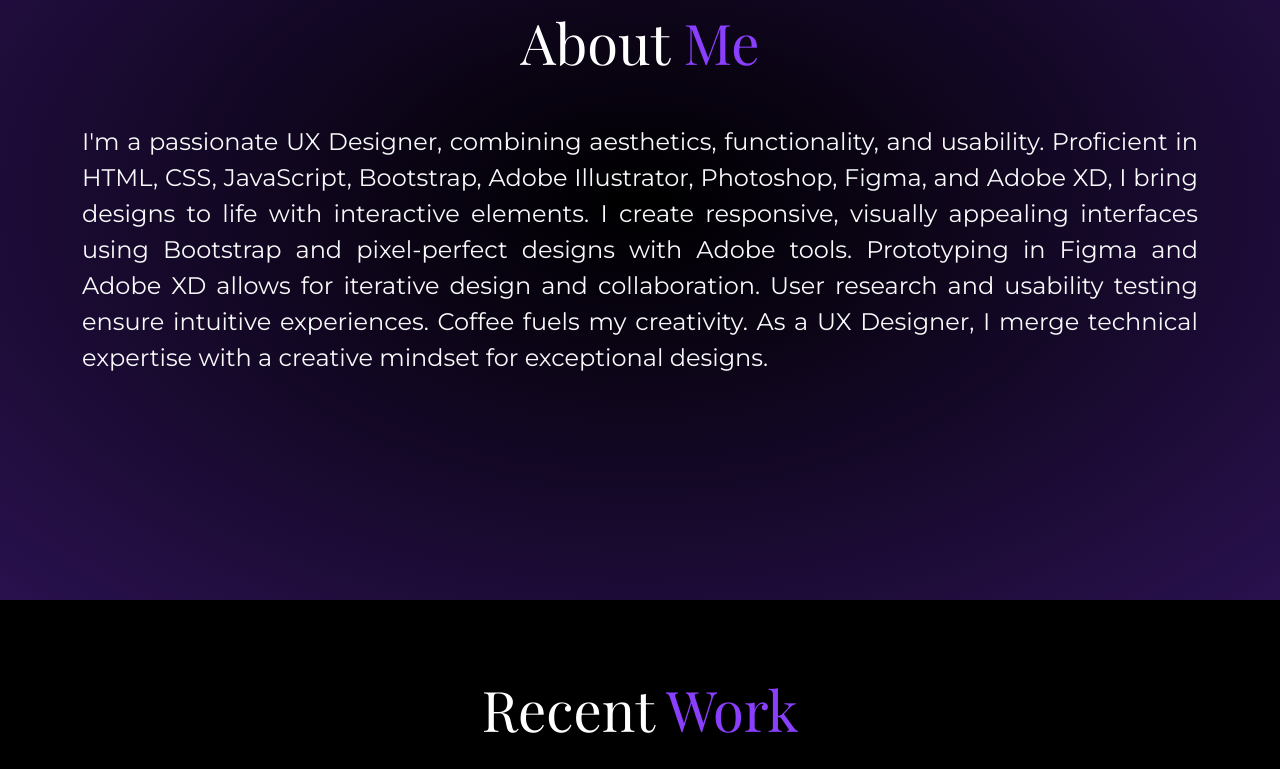
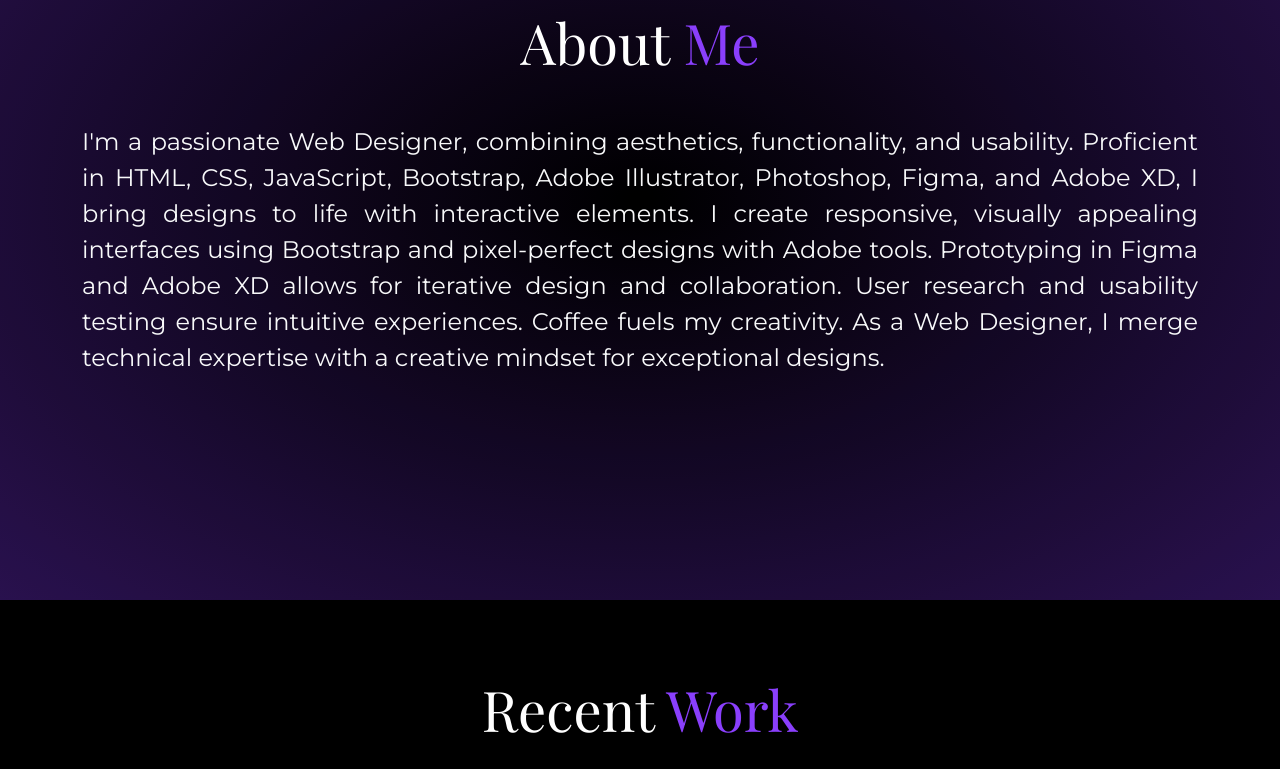
Before and after one commit to shivpatelsp/portfolio, a plain HTML site: page index.html in a window 1280 px wide. Shown: the part 1000-1769 px from the top of the page. Drawn offline with nearby package versions, Linux system fonts and the light colour scheme.

Commit message:
Update index.html

```diff
--- a/index.html
+++ b/index.html
@@ -127,7 +127,7 @@
       <div class="row">
         <div class="col-md-12">
           <p class="para-1 text-light fs-4">
-            I'm a passionate UX Designer, combining aesthetics, functionality,
+            I'm a passionate Web Designer, combining aesthetics, functionality,
             and usability. Proficient in HTML, CSS, JavaScript, Bootstrap,
             Adobe Illustrator, Photoshop, Figma, and Adobe XD, I bring designs
             to life with interactive elements. I create responsive, visually
@@ -135,7 +135,7 @@
             with Adobe tools. Prototyping in Figma and Adobe XD allows for
             iterative design and collaboration. User research and usability
             testing ensure intuitive experiences. Coffee fuels my creativity.
-            As a UX Designer, I merge technical expertise with a creative
+            As a Web Designer, I merge technical expertise with a creative
             mindset for exceptional designs.
           </p>
         </div>
```
